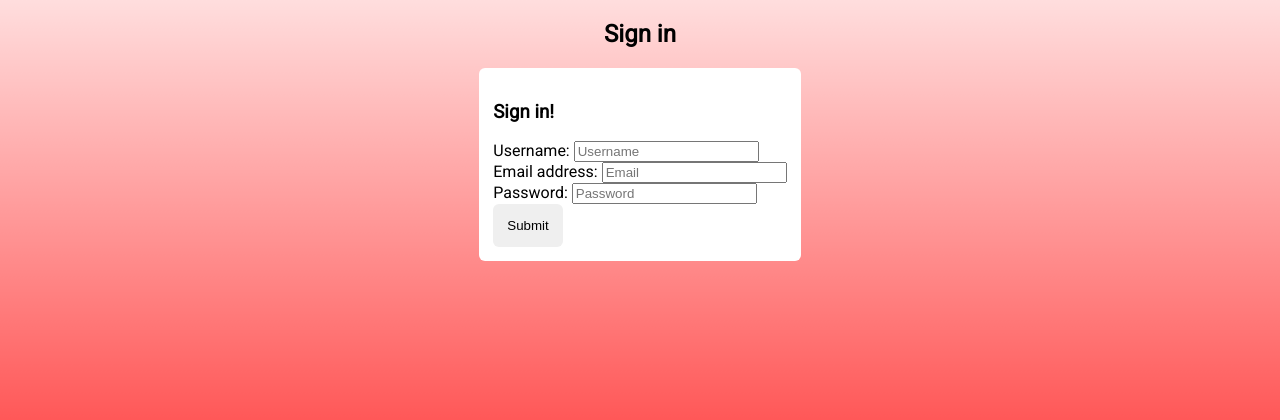
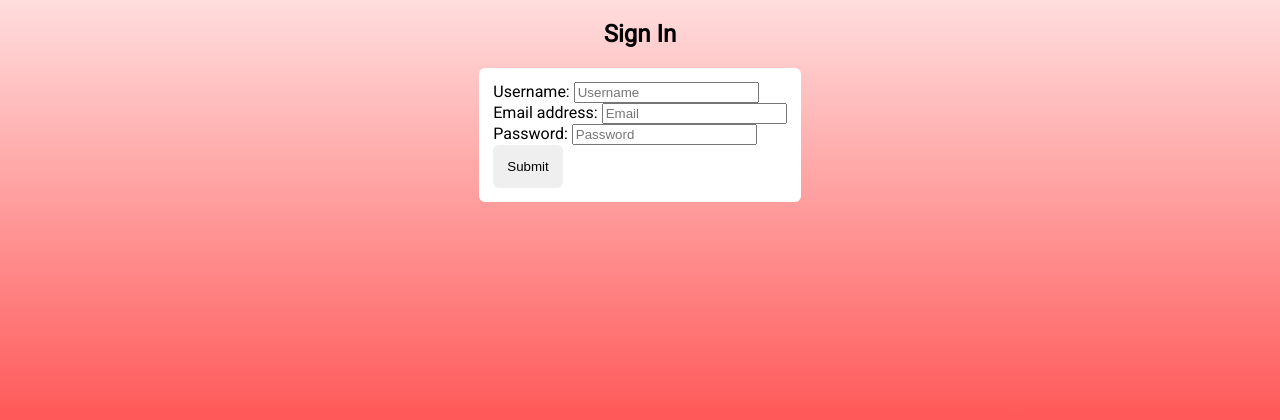
Before and after one commit to ethanzombie06/UWE_Horizon_Travels_Website, a Flask app: page /sign_in in a window 1280 px wide. Shown: the part 105-525 px from the top of the page. Run offline with Flask 3, Linux system fonts and the light colour scheme.

Commit message:
jus messi

```diff
--- a/demofile2.txt
+++ b/demofile2.txt
@@ -14,3 +14,7 @@
 =======
 --------------------------------------------------------------------------------------------------------------------------------------------------------------------------------------------------------------------------------------------------------------------------------------------------------------------------------------------------------------------------------------------------------------------------------------------------------
 >>>>>>> db4e49bdb8957a90ffc297664ca78db4ca0c3220
+
+--------------------
+
+--------------------
--- a/templates/sign_in.html
+++ b/templates/sign_in.html
@@ -2,13 +2,12 @@
 
 {% extends 'layout.html' %}
     {% block content_title %}
-        <h2>Sign in</h2>
+        <h2>Sign In</h2>
     {% endblock %}
 
     {% block content %}
         <form name="" method=post>
             <div class="form-container">
-                <h3>Sign in!</h3>
                 {{ render_text_field(form.username) }}
                 {{ render_text_field(form.email) }}
                 {{ render_text_field(form.password) }}
```
